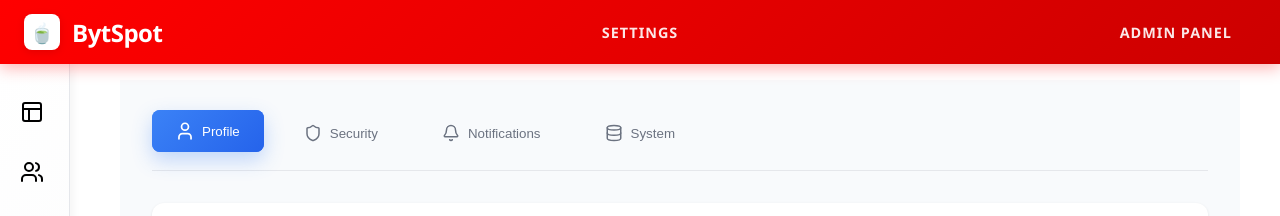
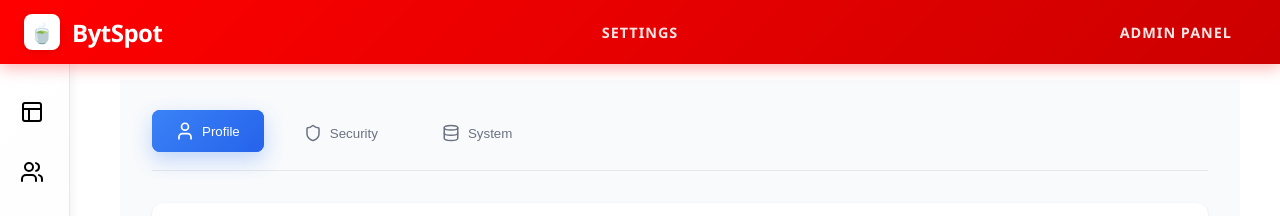
Before and after one commit to Sinxn-coder/chai-in, a React (Vite) app: page / in a window 1280 px wide. Both pictures are taken after a click on the item 30 px from the left and 352 px from the top of the page. Shown: the top 216 px of the page. Built offline with nearby package versions, Linux system fonts and the light colour scheme.

Commit message:
Remove notifications tab from settings

```diff
--- a/src/SettingsPage.jsx
+++ b/src/SettingsPage.jsx
@@ -1,5 +1,5 @@
 import React, { useState } from 'react';
-import { User, Shield, Bell, Database, Crown, Lock, Building, Mail, MapPin, Phone, Key, Server, Users, Settings, Check, X, CreditCard, FileText, Award, Save, Eye, Clock } from 'lucide-react';
+import { User, Shield, Database, Crown, Lock, Building, Mail, MapPin, Phone, Key, Server, Users, Settings, Check, X, CreditCard, FileText, Award, Save, Eye, Clock } from 'lucide-react';
 import './SettingsPage.css';
 
 export default function SettingsPage() {
@@ -8,7 +8,6 @@ export default function SettingsPage() {
   const tabs = [
     { id: 'profile', label: 'Profile', icon: User },
     { id: 'security', label: 'Security', icon: Shield },
-    { id: 'notifications', label: 'Notifications', icon: Bell },
     { id: 'system', label: 'System', icon: Database }
   ];
 
@@ -421,13 +420,6 @@ export default function SettingsPage() {
           </div>
         )}
 
-        {activeTab === 'notifications' && (
-          <div className="content-section">
-            <h2>Notification Settings</h2>
-            <p>Configure how you receive notifications</p>
-          </div>
-        )}
-
         {activeTab === 'system' && (
           <div className="content-section">
             <h2>System Settings</h2>
```
